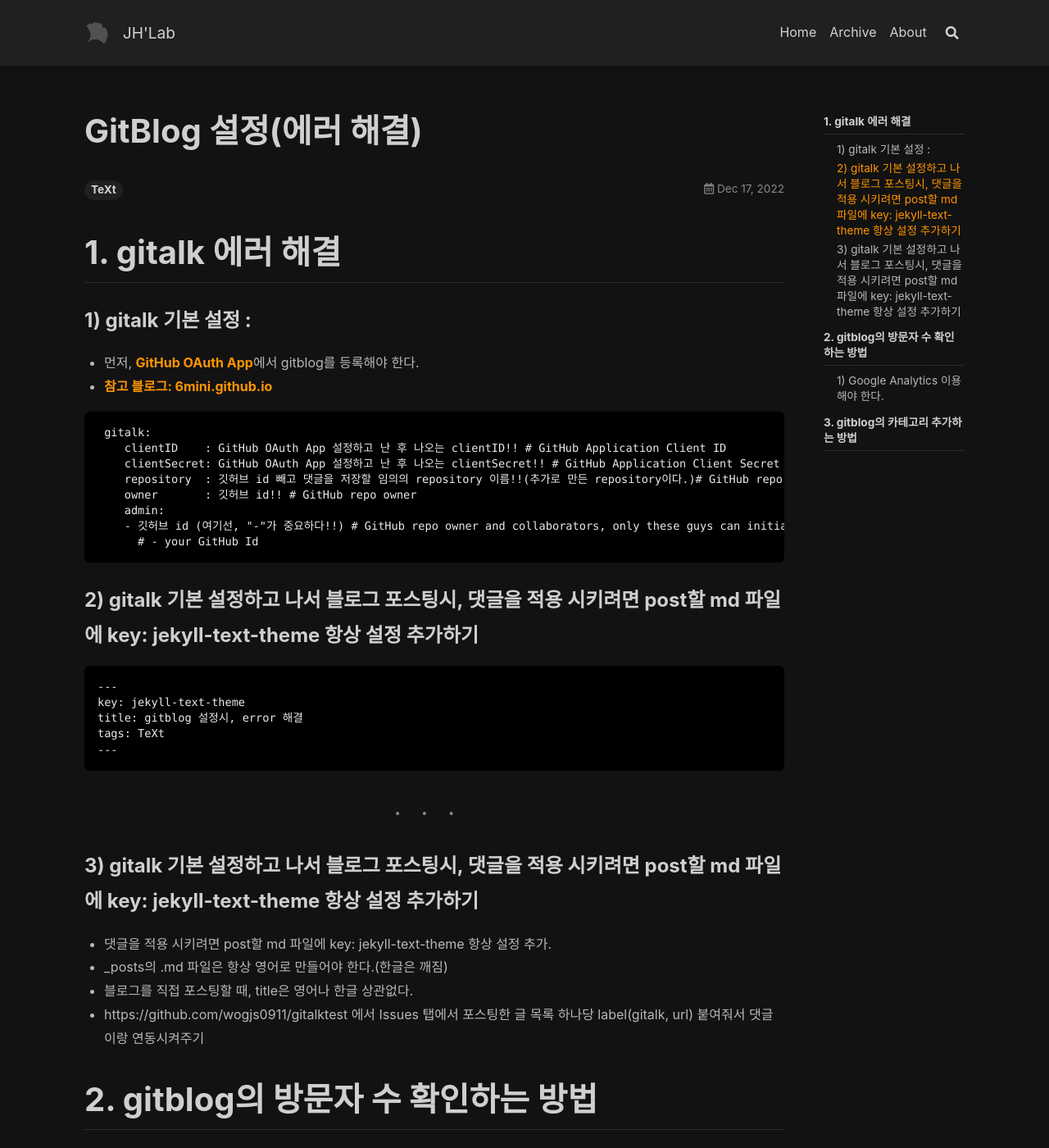
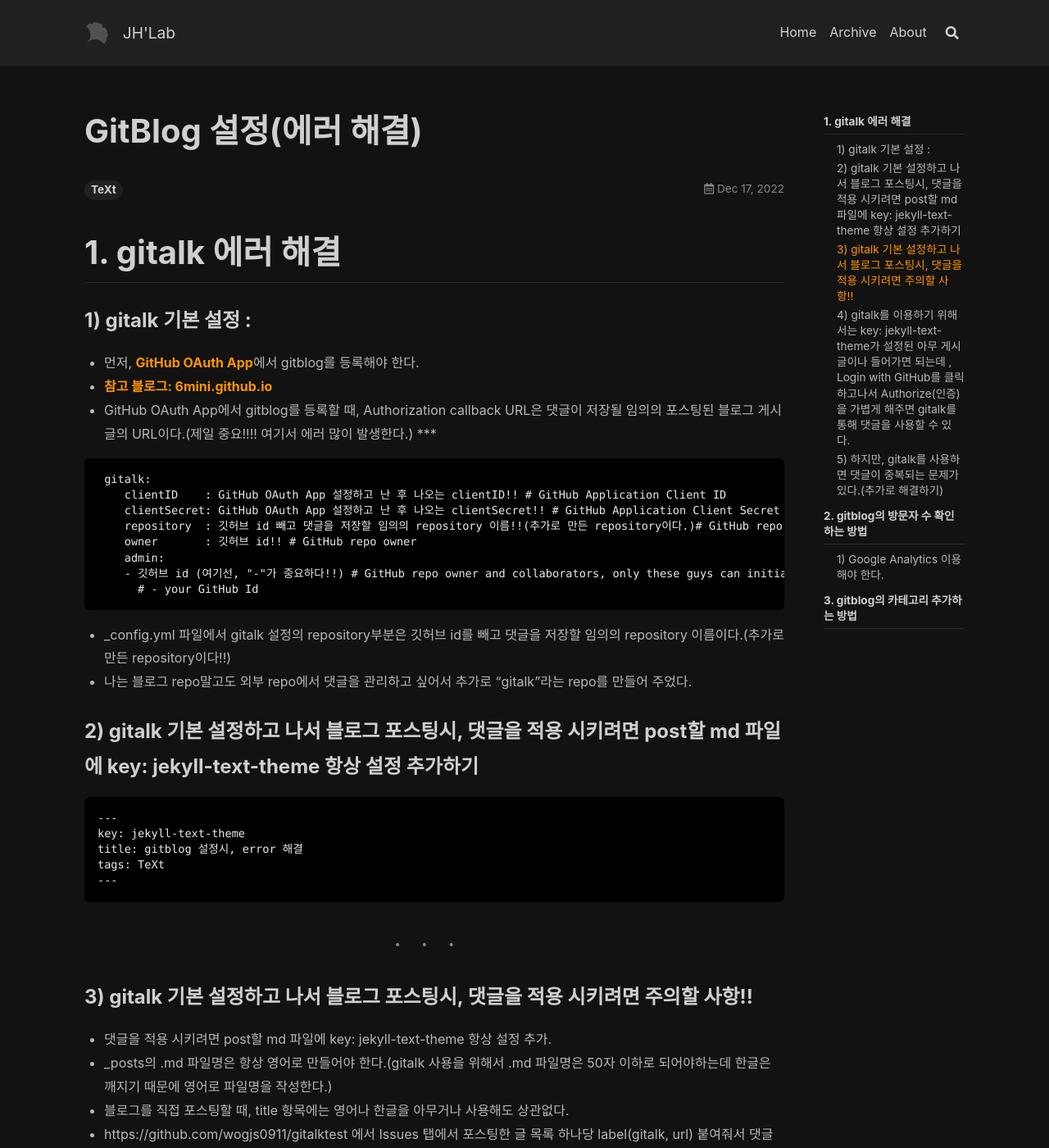
Before and after one commit to wogjs0911/wogjs0911.github.io, a Jekyll site: the page built from _posts/2022-12-17-GitBlog Setting(+Error).md, in a window 1280 px wide and 1400 px high. Shown: the whole window at 82% size. Built offline with Jekyll 4.4.1, drawn with Linux system fonts in a browser that asks for light colours; nearby versions of some CDN libraries; comment, search, counter and statistics services are not loaded; some of the changed text lies outside the part shown.

Commit message:
gitalk error solve1

````diff
--- a/_posts/2022-12-17-GitBlog Setting(+Error).md
+++ b/_posts/2022-12-17-GitBlog Setting(+Error).md
@@ -11,6 +11,7 @@
 
 - 먼저, [GitHub OAuth App](https://github.com/settings/applications/new)에서  gitblog를 등록해야 한다.
 - [참고 블로그: 6mini.github.io](https://6mini.github.io/github%20blog/2021/08/29/blog/)
+- GitHub OAuth App에서 gitblog를 등록할 때, Authorization callback URL은 댓글이 저장될 임의의 포스팅된 블로그 게시글의 URL이다.(제일 중요!!!! 여기서 에러 많이 발생한다.) ***
 
 ```
  gitalk:
@@ -22,6 +23,9 @@
     - 깃허브 id (여기선, "-"가 중요하다!!) # GitHub repo owner and collaborators, only these guys can initialize GitHub issues, IT IS A LIST.
       # - your GitHub Id
 ```
+
+- _config.yml 파일에서 gitalk 설정의 repository부분은 깃허브 id를 빼고 댓글을 저장할 임의의 repository 이름이다.(추가로 만든 repository이다!!)
+- 나는 블로그 repo말고도 외부 repo에서 댓글을 관리하고 싶어서 추가로 "gitalk"라는 repo를 만들어 주었다.
 
 
 ### 2) gitalk 기본 설정하고 나서  블로그 포스팅시, 댓글을 적용 시키려면  post할  md 파일에 key: jekyll-text-theme 항상 설정 추가하기
@@ -38,12 +42,19 @@
 ---
 
 
-### 3) gitalk 기본 설정하고 나서  블로그 포스팅시, 댓글을 적용 시키려면  post할  md 파일에 key: jekyll-text-theme 항상 설정 추가하기
+### 3) gitalk 기본 설정하고 나서  블로그 포스팅시, 댓글을 적용 시키려면  주의할 사항!!
 
 - 댓글을 적용 시키려면  post할  md 파일에 key: jekyll-text-theme 항상 설정 추가.
-- _posts의 .md 파일은 항상 영어로 만들어야 한다.(한글은 깨짐)
-- 블로그를 직접 포스팅할 때, title은 영어나 한글 상관없다.
+- _posts의 .md 파일명은 항상 영어로 만들어야 한다.(gitalk 사용을 위해서 .md 파일명은 50자 이하로 되어야하는데 한글은 깨지기 때문에 영어로 파일명을 작성한다.)
+- 블로그를 직접 포스팅할 때, title 항목에는 영어나 한글을 아무거나 사용해도 상관없다.
 - https://github.com/wogjs0911/gitalktest 에서 Issues 탭에서 포스팅한 글 목록 하나당 label(gitalk, url) 붙여줘서 댓글이랑 연동시켜주기
+
+
+### 4) gitalk를 이용하기 위해서는 key: jekyll-text-theme가 설정된 아무 게시글이나 들어가면 되는데 , Login with GitHub를 클릭하고나서 Authorize(인증)을 가볍게 해주면 gitalk를 통해 댓글을 사용할 수 있다.
+
+
+### 5) 하지만, gitalk를 사용하면 댓글이 중복되는 문제가 있다.(추가로 해결하기)
+
 
 
 # 2. gitblog의 방문자 수 확인하는 방법
````
